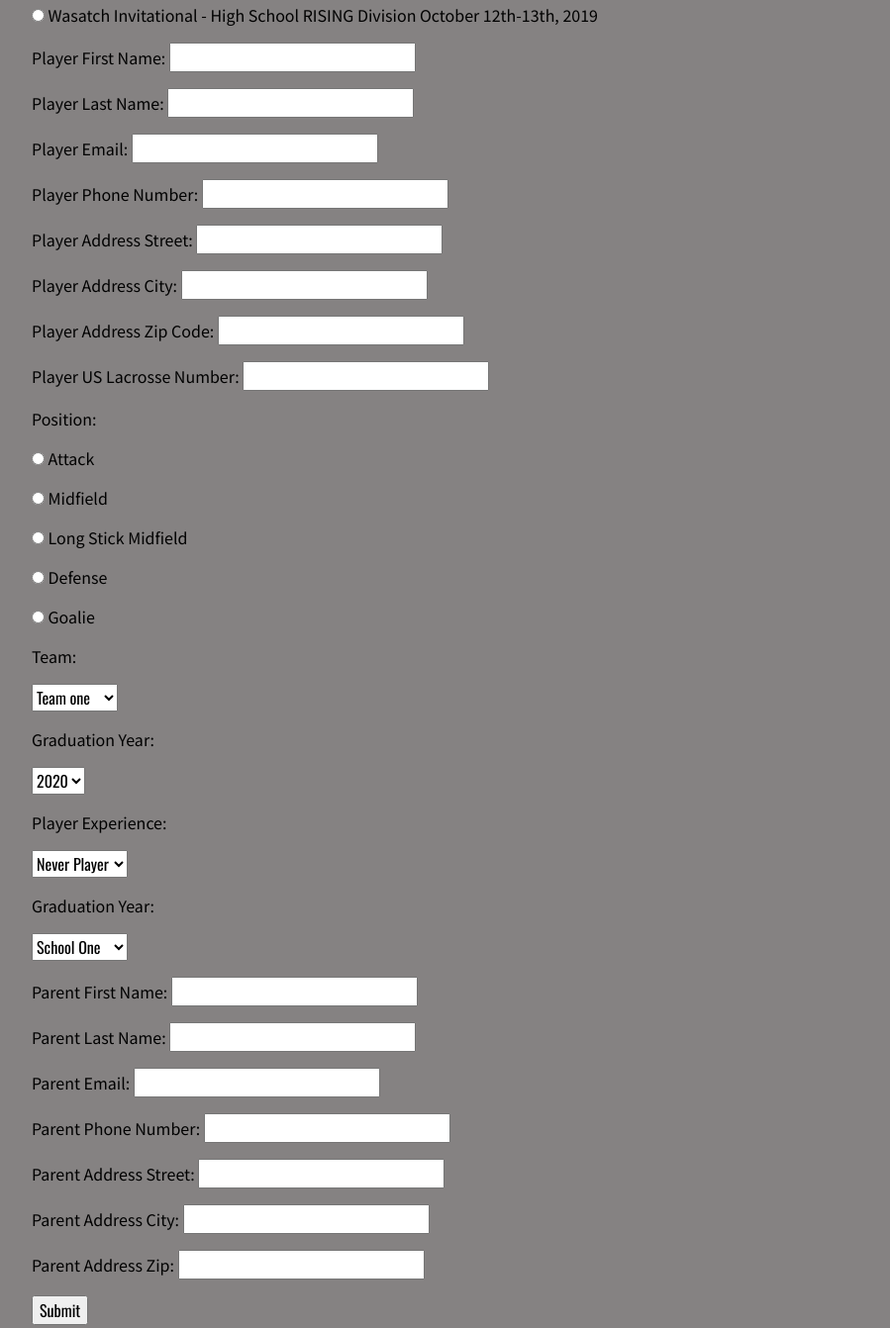
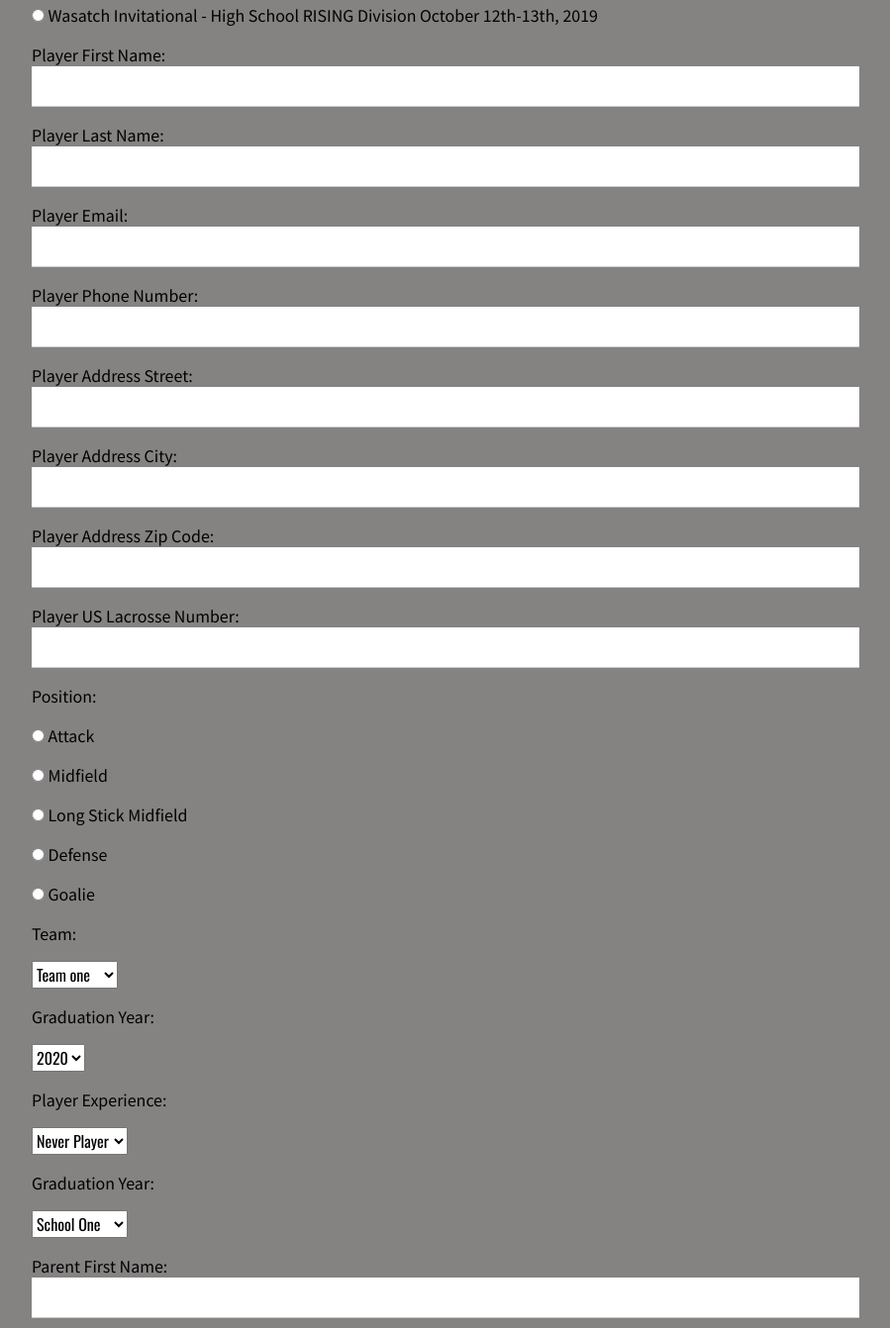
Before and after one commit to jstamatelos/wasatchlc, a plain HTML site: page resources/pages/register.html in a window 1280 px wide. Shown: the part 2416-3758 px from the top of the page at 99% size, without its empty margins (340-1239 px from the left). Drawn offline with nearby package versions, Linux system fonts and the light colour scheme; a web font is replaced by a local one.

Commit message:
feat(register): update request

```diff
--- a/resources/pages/register.html
+++ b/resources/pages/register.html
@@ -69,7 +69,7 @@
                         <img src="../images/register/tryouts.jpg" style="width:100%"></a>
                     </div>
                 </div>
-                <form>
+                <form class="w3-container">
                     <!-- Tournament Radio Group -->
                     <p><input type="radio" name="whichTournament" value="elite"> Wasatch Invitational - High School
                         ELITE Division
@@ -81,28 +81,28 @@
 
                     <!-- Player Options-->
                     <p><label for="first_name">Player First Name:</label>
-                        <input type="text" name="first_name" id="firstName" required></p>
+                        <input class="w3-input" type="text" name="first_name" id="firstName" required></p>
 
                     <p><label for="last_name">Player Last Name:</label>
-                        <input type="text" name="last_name" id="lastName" required></p>
+                        <input class="w3-input" type="text" name="last_name" id="lastName" required></p>
 
                     <p><label for="email">Player Email:</label>
-                        <input type="email" name="player_email" id="email" required></p>
+                        <input class="w3-input" type="email" name="player_email" id="email" required></p>
 
                     <p><label for="player_phone_number">Player Phone Number:</label>
-                        <input type="tel" name="player_phone_number" id="playerPhoneNumber" required></p>
+                        <input class="w3-input" type="tel" name="player_phone_number" id="playerPhoneNumber" required></p>
 
                     <p><label for="player_address_street">Player Address Street:</label>
-                        <input type="text" name="player_address_street" id="playerAddressStreet" required></p>
+                        <input class="w3-input" type="text" name="player_address_street" id="playerAddressStreet" required></p>
 
                     <p><label for="player_address_city">Player Address City:</label>
-                        <input type="text" name="player_address_city" id="playerAddressCity" required></p>
+                        <input class="w3-input" type="text" name="player_address_city" id="playerAddressCity" required></p>
 
                     <p><label for="player_address_zip">Player Address Zip Code:</label>
-                        <input type="text" name="player_address_zip" id="playerAddressZip" required></p>
+                        <input class="w3-input" type="text" name="player_address_zip" id="playerAddressZip" required></p>
 
                     <p><label for="player_usLacrosse_number">Player US Lacrosse Number:</label>
-                        <input type="text" name="player_usLacrosse_number" id="usLacrosseNumber" required></p>
+                        <input class="w3-input" type="text" name="player_usLacrosse_number" id="usLacrosseNumber" required></p>
 
                     <!-- Player Options Position Radio Group -->
                     <p>Position: </p>
@@ -156,25 +156,25 @@
 
                     <!-- Parent Options -->
                     <p><label for="first_name"> Parent First Name:</label>
-                        <input type="text" name="parent_first_name" id="parentFirstName" required></p>
+                        <input class="w3-input" type="text" name="parent_first_name" id="parentFirstName" required></p>
 
                     <p><label for="last_name">Parent Last Name:</label>
-                        <input type="text" name="parent_last_name" id="parentLastName" required></p>
+                        <input class="w3-input" type="text" name="parent_last_name" id="parentLastName" required></p>
 
                     <p><label for="parent_email">Parent Email:</label>
-                        <input type="email" name="parent_email" id="parentEmail" required></p>
+                        <input class="w3-input" type="email" name="parent_email" id="parentEmail" required></p>
 
                     <p><label for="parent_phone_number"> Parent Phone Number:</label>
-                        <input type="tel" name="parent_phone_number" id="parentPhoneNumber" required></p>
+                        <input class="w3-input" type="tel" name="parent_phone_number" id="parentPhoneNumber" required></p>
 
                     <p><label for="parent_address_street">Parent Address Street:</label>
-                        <input type="text" name="parent_address_street" id="parentAddressStreet" required></p>
+                        <input class="w3-input" type="text" name="parent_address_street" id="parentAddressStreet" required></p>
 
                     <p><label for="parent_address_city">Parent Address City:</label>
-                        <input type="text" name="parent_address_city" id="parentAddressCity" required></p>
+                        <input class="w3-input" type="text" name="parent_address_city" id="parentAddressCity" required></p>
 
                     <p><label for="parent_address_zip">Parent Address Zip:</label>
-                        <input type="text" name="parent_address_zip" id="parentAddressZip" required></p>
+                        <input class="w3-input" type="text" name="parent_address_zip" id="parentAddressZip" required></p>
                     <!-- Parent Options End -->
 
                     <input value="Submit" type="submit" onclick="post()">
```
